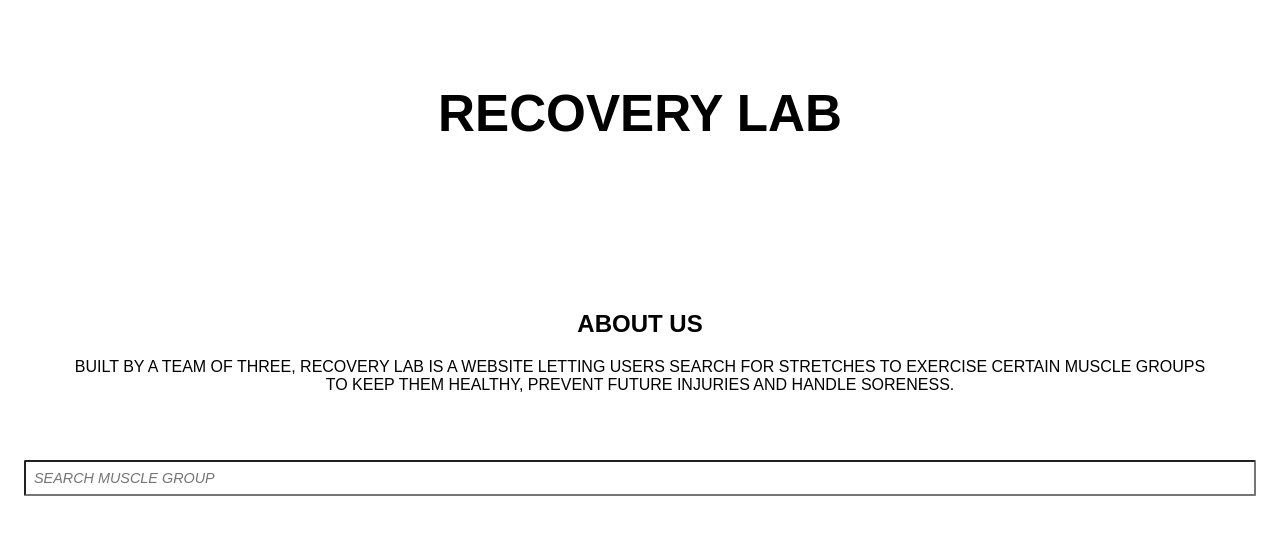
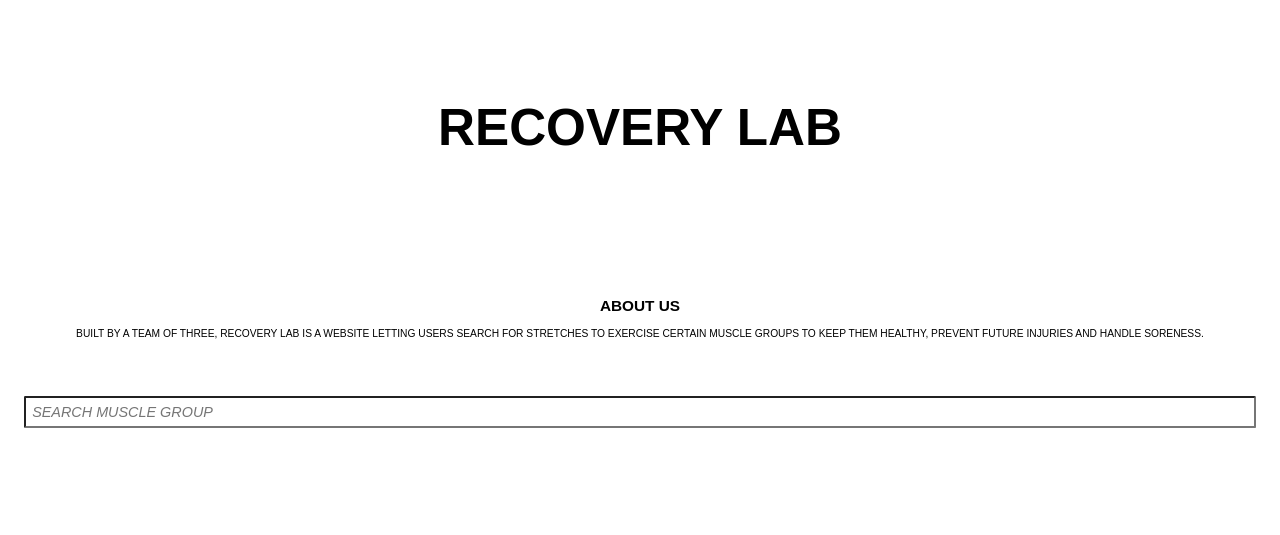
Before and after one commit to ethany202/SimpliHacks-2.0, a Flask app: page /home in a window 1280 px wide. Shown: the top 535 px of the page. Run offline with Flask 2, Linux system fonts and the light colour scheme; some web fonts are replaced.

Commit message:
Made Chanes

```diff
--- a/templates/home.html
+++ b/templates/home.html
@@ -121,7 +121,7 @@
     }
 
     .title {
-      padding-top: 50px;
+      padding-top: 5%;
       color: black;
       text-align: center;
     }
@@ -131,6 +131,7 @@
       margin-left: 3rem;
       margin-right: 3rem;
       padding: 1em;
+      font-size: 0.8vw;
     }
 
     .stretch {
@@ -141,12 +142,13 @@
       display: flex;
       flex-direction: column;
       gap: 0.25rem;
-      margin-top: 10px;
+      margin-top: 1%;
+      font-size: 0.5vw;
     }
 
     input {
-      font-size: 1rem;
-      padding: 0.5rem;
+      font-size: 0.1vw;
+      padding: 0.5%;
       border-radius: 0.1rem;
     }
     input:placeholder-shown {
@@ -160,7 +162,7 @@
     }
 
     .result {
-      border: 1px solid black;
+      border: 10% solid black;
       background-color: white;
       display: none;
     }
@@ -171,7 +173,8 @@
       padding: 0.3em;
     }
     .result a:hover {
-      background: rgb(170, 170, 170);
+      background: black;
+      color: white;
     } /*# sourceMappingURL=home.css.map */
   </style>
 </html>
```
